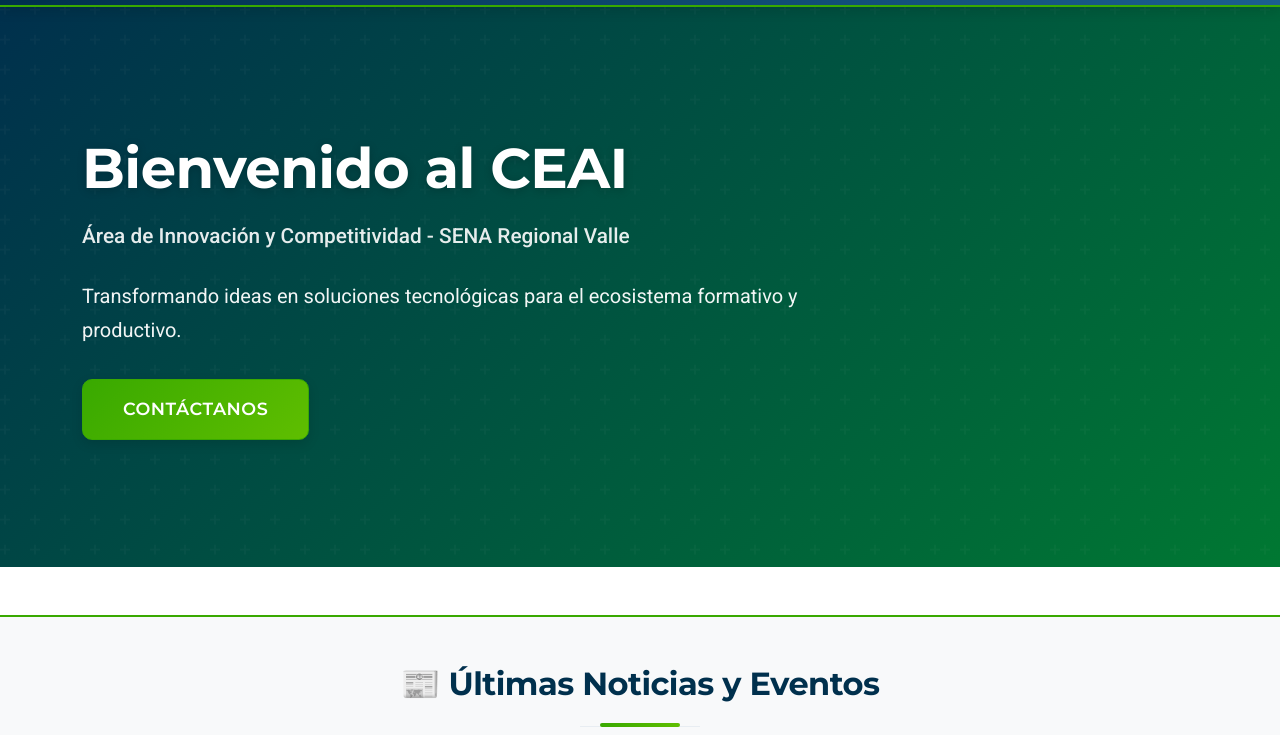
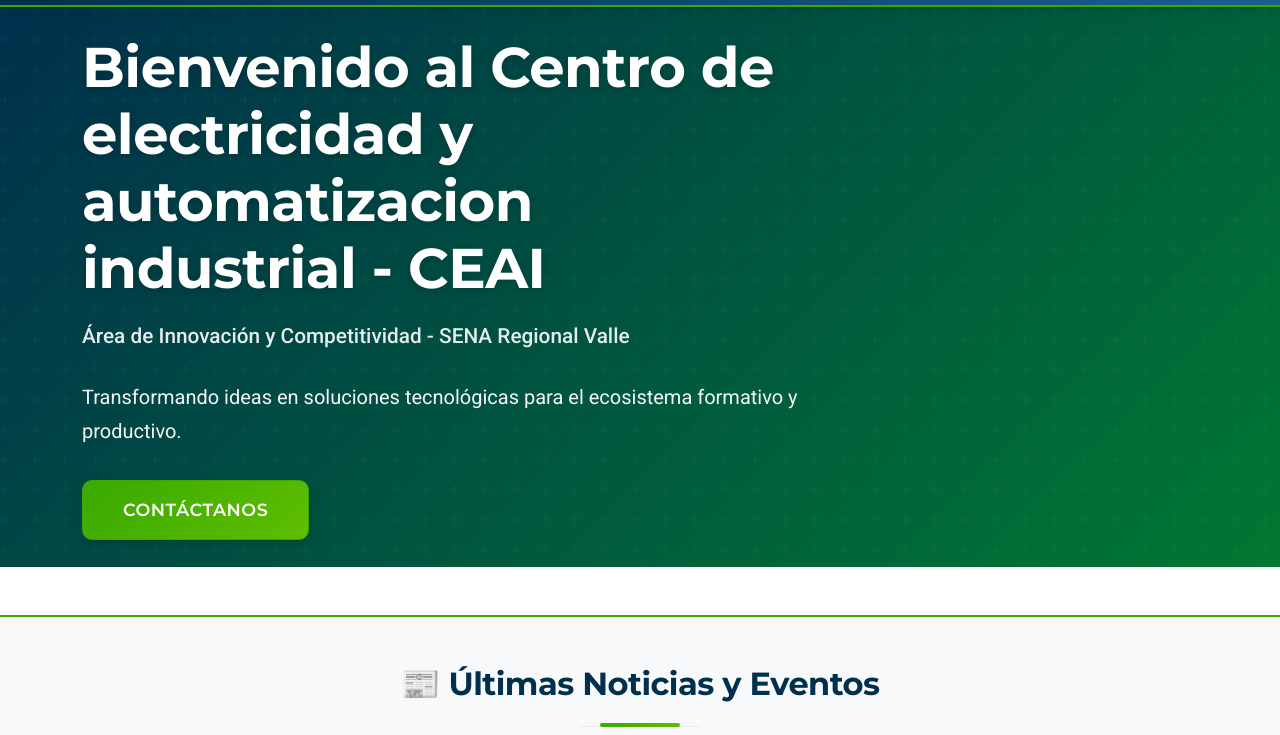
Before and after one commit to aplicacionesceai/CEAI-WEB, a website: page frontend/index.html in a window 1280 px wide. Shown: the part 65-800 px from the top of the page. Drawn offline with nearby package versions, Linux system fonts and the light colour scheme; no server answers.

Commit message:
logo admin y sena vr2.2

```diff
--- a/frontend/index.html
+++ b/frontend/index.html
@@ -137,7 +137,7 @@
         <div class="container py-5">
             <div class="row align-items-center">
                 <div class="col-lg-8">
-                    <h1 class="display-4 fw-bold mb-3">Bienvenido al CEAI</h1>
+                    <h1 class="display-4 fw-bold mb-3">Bienvenido al Centro de electricidad y automatizacion industrial - CEAI</h1>
                     <p class="lead mb-4">Área de Innovación y Competitividad - SENA Regional Valle</p>
                     <p class="fs-5">Transformando ideas en soluciones tecnológicas para el ecosistema formativo y productivo.</p>
                     <a href="contacto.html" class="btn btn-ceai btn-lg mt-3">Contáctanos</a>
```
